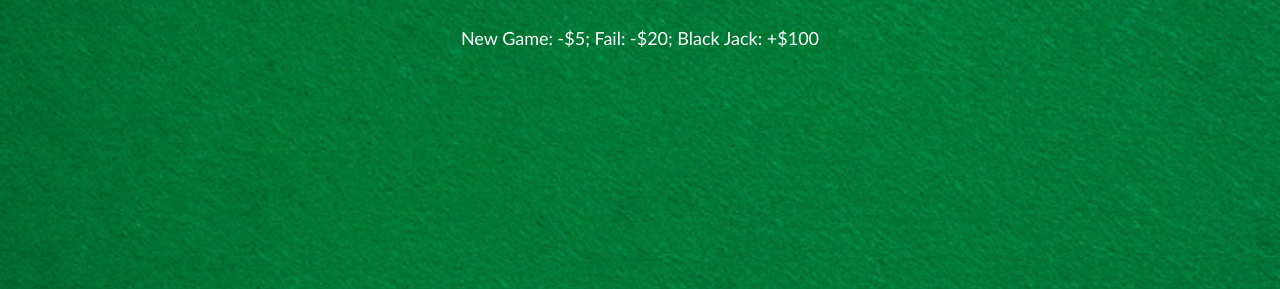
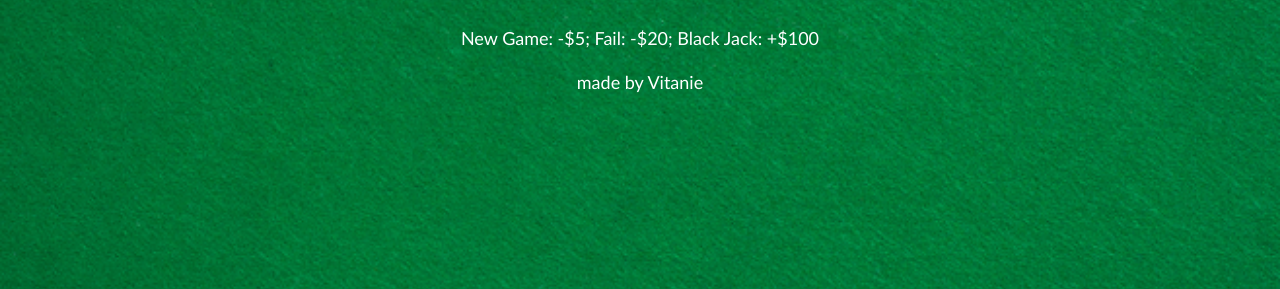
Before and after one commit to Vitaniee/black_jack, a plain HTML site: page index.html in a window 1280 px wide. Shown: the part 511-800 px from the top of the page. Drawn offline with Linux system fonts and the light colour scheme.

Commit message:
update made by V

```diff
--- a/index.html
+++ b/index.html
@@ -2,7 +2,7 @@
  * @Description:
  * @Author: Xinyue Cao
  * @Date: 2023-02-10 06:32:52
- * @LastEditTime: 2023-02-13 09:25:35
+ * @LastEditTime: 2023-02-13 09:30:05
  * @LastEditors: Xinyue Cao
 -->
 <html>
@@ -19,7 +19,8 @@
         <button onclick="newCard()">NEW CARD</button>
         <p id="player-el"></p>
         <p id = "rule">
-        New Game: -$5; Fail: -$20; Black Jack: +$100
+        New Game: -$5; Fail: -$20; Black Jack: +$100  <br><br>
+        made by Vitanie
         </p>
         <script src="index.js"></script>
     </body>
```
